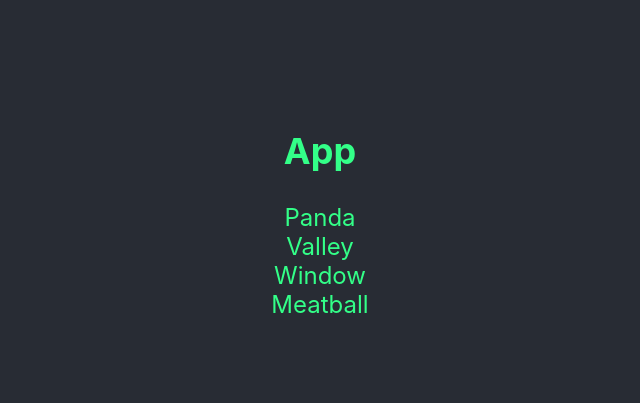
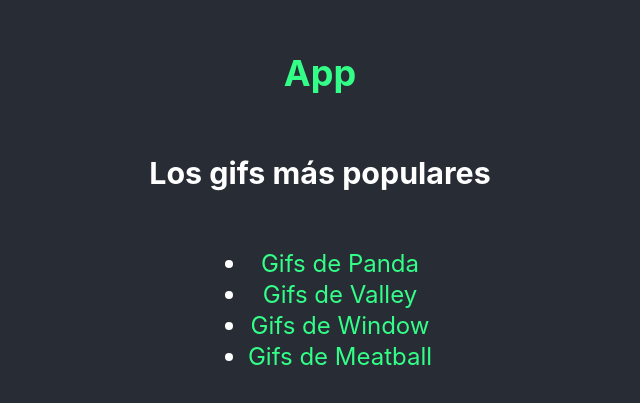
Before and after one commit to sergio-prgm/giffy, a React (Create React App) app: page / in a window 1280 px wide. Shown: the part 207-610 px from the top of the page, without its empty margins (320-960 px from the left). Built offline with nearby package versions, Linux system fonts and the light colour scheme.

Commit message:
Refactor: add indepentdent pages

```diff
--- a/src/App.js
+++ b/src/App.js
@@ -1,7 +1,7 @@
-import {Route, Link} from 'wouter'
+import { Route, Link } from 'wouter'
 import './App.css'
-import ListOfGifs from './components/ListOfGifs'
-
+import Home from './pages/Home'
+import SearchResults from './pages/SearchResults'
 
 function App() {
   /*
@@ -15,22 +15,20 @@ function App() {
 */
   return (
     <div className="App">
-      <section className="App-content" >
+      <section className="App-content">
         <Link href="/">
           <h1>App</h1>
         </Link>
-        <Link href='/gif/panda'>Panda</Link>
-        <Link href='/gif/valley'>Valley</Link>
-        <Link href='/gif/window'>Window</Link>
-        <Link href='/gif/meatball'>Meatball</Link>
-        <Route component={ListOfGifs} path='/gif/:keyword'/>
+        <Route component={Home} path="/" />
+        <Route component={SearchResults} path="/search/:keyword" />
         {/* <ListOfGifs keyword='office' /> */}
       </section>
     </div>
-  );
+  )
 }
 /*
   Usar <Link> en las rutas para que sea SPA ==> que use el historyPush API
+  Si usas <a> cada vez que viaja al enlace vuelve a cargar... => MAL
 */
 export default App
 
--- a/src/components/ListOfGifs.js
+++ /dev/null
@@ -1,39 +0,0 @@
-import { useEffect, useState } from "react";
-import Gif from "./Gif";
-import getGifs from "../services/getGifs";
-
-export default function ListOfGifs ({params}) {
-  const { keyword } = params
-  const [loading, setLoading] = useState(false) //
-  const [gifs, setGifs] = useState([])
-
-  useEffect(() => {
-    setLoading(true) //
-    getGifs({ keyword })
-      .then(gifs => {
-        setGifs(gifs)
-        setLoading(false)}) //
-  }, [keyword])
-
-  /*
-    Si [keyword] lo dejamos vacío no ocurre nada al clicar el botón que cambia la keyword, porque no se especifica ninguna dependencia del efecto, por lo tanto solo se ejecuta al iniciar el componente (en este caso al iniciar la aplicación).
-  */
- if (loading) return <i>🌽</i> //
- // todo lo marcado con // es lo necesario para hacer el loader rapidito
-
-  return <>
-    {
-      gifs.map(({title, url, id}) =>
-        <Gif
-          key={id}
-          id={id}
-          title={title}
-          url={url}
-        />
-      )
-    }
-  </>
-}
-
-/* Hace falta dar un key cuando se renderizan varios elementos iguales.
-    Se puede utilizar el index de map(gif, *index*) pero no es fiable cuando se modifican los estados de esos componentes etc.*/
--- /dev/null
+++ b/src/pages/Home/index.js
@@ -0,0 +1,18 @@
+import { Link } from 'wouter'
+
+const POPULAR_GIFS = ['Panda', 'Valley', 'Window', 'Meatball']
+
+export default function Home() {
+  return (
+    <>
+      <h3 className="App-title">Los gifs más populares</h3>
+      <ul>
+        {POPULAR_GIFS.map((popularGif) => (
+          <li key={popularGif}>
+            <Link to={`/search/${popularGif}`}>Gifs de {popularGif}</Link>
+          </li>
+        ))}
+      </ul>
+    </>
+  )
+}
--- /dev/null
+++ b/src/pages/SearchResults/index.js
@@ -0,0 +1,53 @@
+import { useEffect, useState } from 'react'
+import Gif from '../../components/Gif'
+import getGifs from '../../services/getGifs'
+
+export default function SearchResults({ params }) {
+  const { keyword } = params
+  const [loading, setLoading] = useState(false) //
+  const [gifs, setGifs] = useState([])
+
+  useEffect(() => {
+    setLoading(true) //
+    getGifs({ keyword }).then((gifs) => {
+      setGifs(gifs)
+      setLoading(false)
+    }) //
+  }, [keyword])
+
+  /*
+  Para solo tener un estado:
+  Hacer un objeto que albergue ambos estados.
+  Es conveniente no tener estados infinitos, pero tampo es necesario reducirlo hasta la extenuación, sobre todo si complica mucho el código
+
+  const [gifs, setGifs] = useState(
+    {loading: false, results: []}
+  )
+
+  useEffect(function () {
+    setGifs(actualGifs => ({loading: true, results: actualGifs.results})
+    ) //
+    getGifs({ keyword })
+      .then( gifs => {
+        setGifs({loading: false, results: gifs})
+      }) //
+  }, [keyword])
+  */
+
+  /*
+    Si [keyword] lo dejamos vacío no ocurre nada al clicar el botón que cambia la keyword, porque no se especifica ninguna dependencia del efecto, por lo tanto solo se ejecuta al iniciar el componente (en este caso al iniciar la aplicación).
+  */
+  if (loading) return <i>🌽</i> //
+  // todo lo marcado con // es lo necesario para hacer el loader rapidito
+
+  return (
+    <>
+      {gifs.map(({ title, url, id }) => (
+        <Gif key={id} id={id} title={title} url={url} />
+      ))}
+    </>
+  )
+}
+
+/* Hace falta dar un key cuando se renderizan varios elementos iguales.
+    Se puede utilizar el index de map(gif, *index*) pero no es fiable cuando se modifican los estados de esos componentes etc.*/
```
